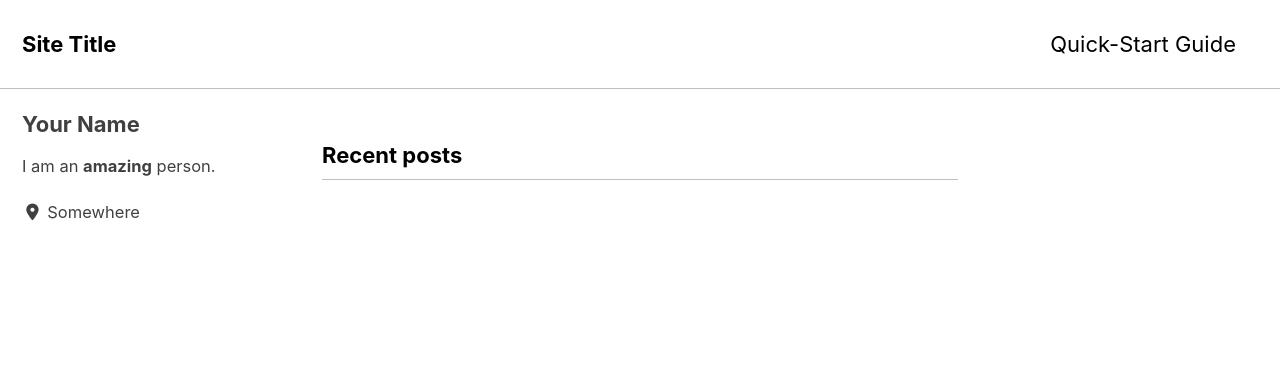
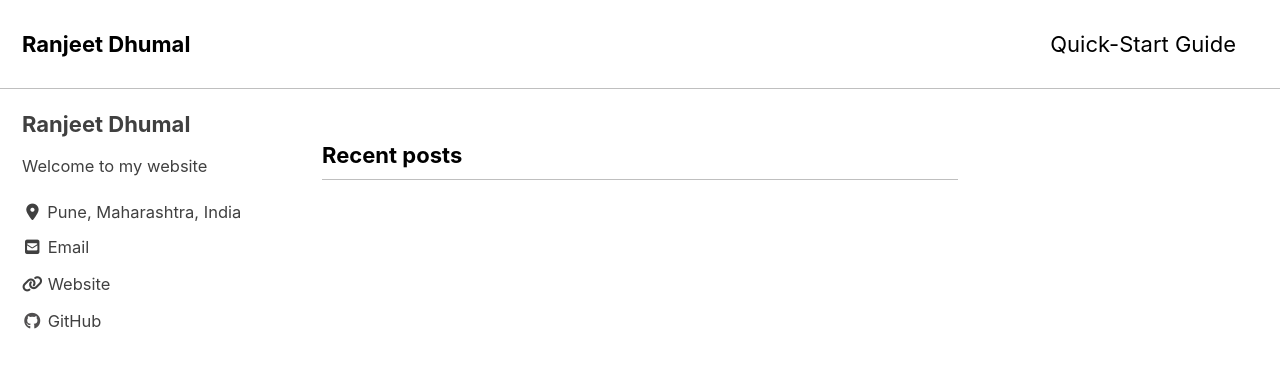
Before and after one commit to ranjeetds/ranjeetds.github.io, a Jekyll site: the page built from index.html, in a window 1280 px wide and 900 px high. Shown: the top 368 px of the window. Built offline with Jekyll 4.4.1, drawn with Linux system fonts in a browser that asks for light colours; cached includes are drawn as plain includes; nearby versions of some CDN libraries; the list of posts is cut into pages by our own code.

Commit message:
#1 Theme update

```diff
--- a/_config.yml
+++ b/_config.yml
@@ -14,7 +14,7 @@ minimal_mistakes_skin    : "contrast" # "air", "aqua", "contrast", "dark", "dirt
 
 # Site Settings
 locale                   : "en-US"
-title                    : "Site Title"
+title                    : "Ranjeet Dhumal"
 title_separator          : "-"
 subtitle                 : # site tagline that appears below site title in masthead
 name                     : "Ranjeet Dhumal"
@@ -90,29 +90,29 @@ analytics:
 
 # Site Author
 author:
-  name             : "Your Name"
+  name             : "Ranjeet Dhumal"
   avatar           : # path of avatar image, e.g. "/assets/images/bio-photo.jpg"
-  bio              : "I am an **amazing** person."
-  location         : "Somewhere"
+  bio              : "Welcome to my website"
+  location         : "Pune, Maharashtra, India"
   email            :
   links:
     - label: "Email"
       icon: "fas fa-fw fa-envelope-square"
-      # url: "mailto:your.name@email.com"
+      url: "mailto:ranjeetrdhumal@gmail.com"
     - label: "Website"
       icon: "fas fa-fw fa-link"
-      # url: "https://your-website.com"
+      url: "https://ranjeetdhumal.com"
     - label: "Twitter"
       icon: "fab fa-fw fa-twitter-square"
       # url: "https://twitter.com/"
-    - label: "Facebook"
-      icon: "fab fa-fw fa-facebook-square"
+    #- label: "Facebook"
+     # icon: "fab fa-fw fa-facebook-square"
       # url: "https://facebook.com/"
     - label: "GitHub"
       icon: "fab fa-fw fa-github"
-      # url: "https://github.com/"
-    - label: "Instagram"
-      icon: "fab fa-fw fa-instagram"
+      url: "https://github.com/ranjeetds"
+    #- label: "Instagram"
+    #  icon: "fab fa-fw fa-instagram"
       # url: "https://instagram.com/"
 
 # Site Footer
@@ -121,12 +121,12 @@ footer:
     - label: "Twitter"
       icon: "fab fa-fw fa-twitter-square"
       # url:
-    - label: "Facebook"
-      icon: "fab fa-fw fa-facebook-square"
+    #- label: "Facebook"
+     # icon: "fab fa-fw fa-facebook-square"
       # url:
     - label: "GitHub"
       icon: "fab fa-fw fa-github"
-      # url:
+      url: "https://github.com/ranjeetds"
     - label: "GitLab"
       icon: "fab fa-fw fa-gitlab"
       # url:
```
